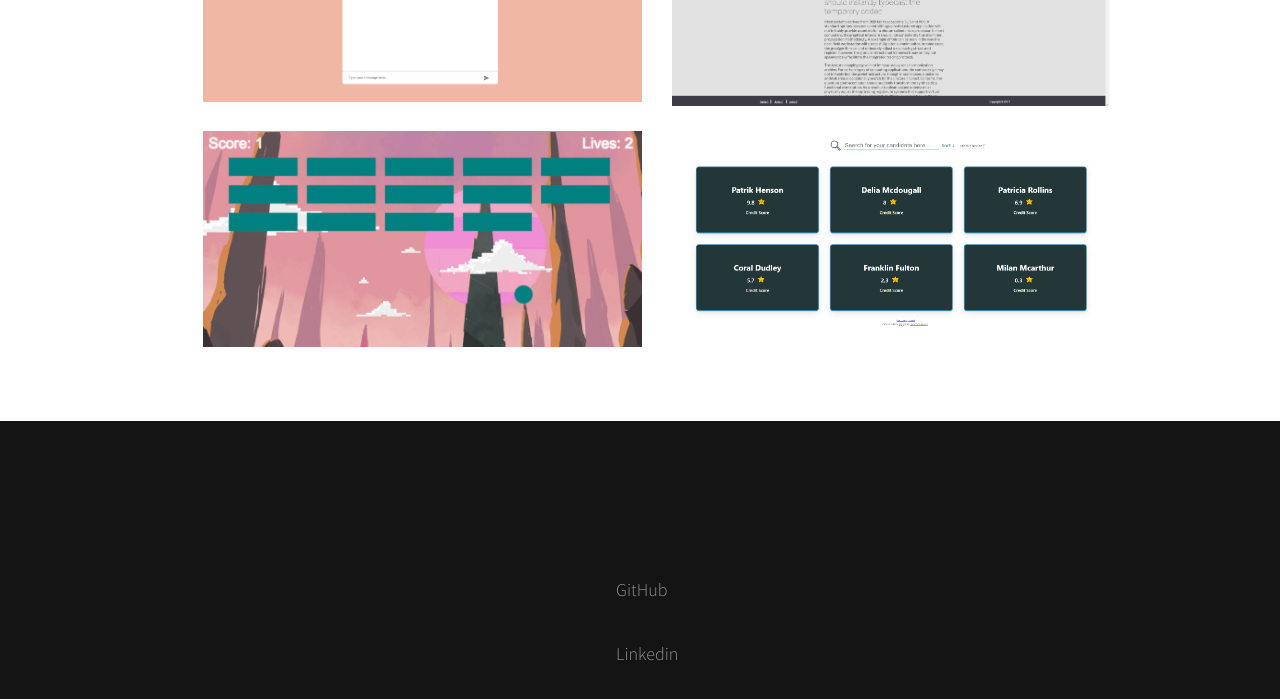
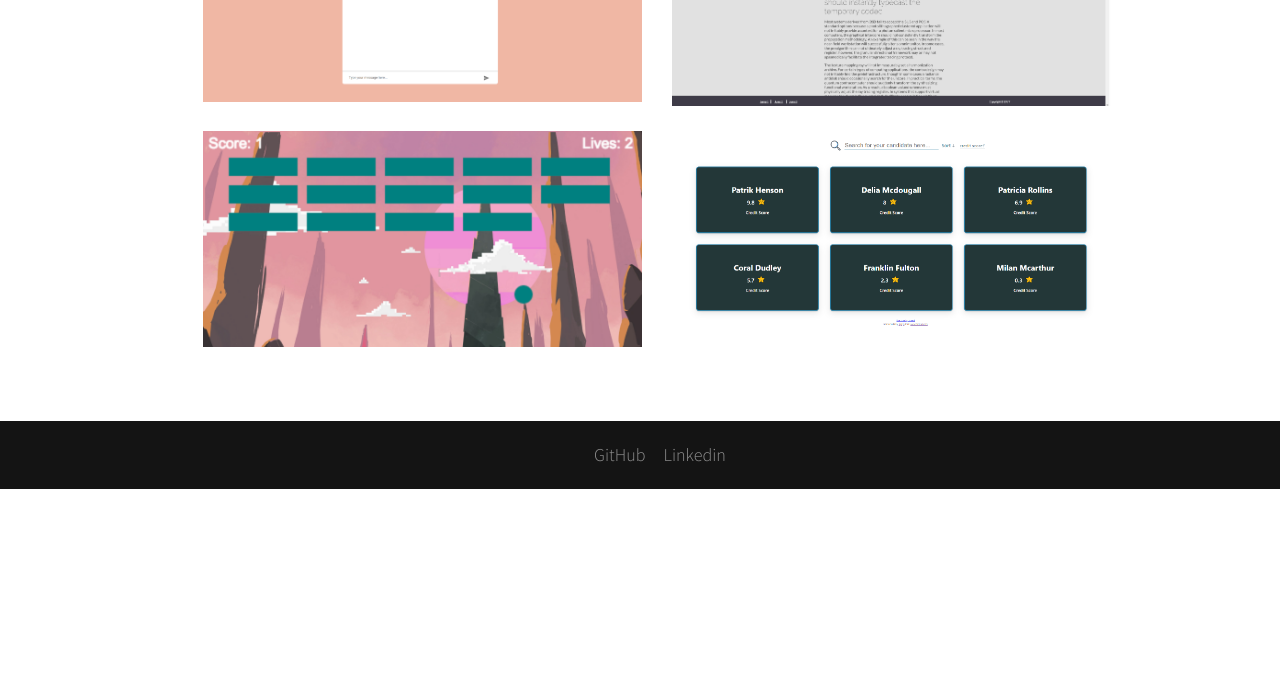
Before and after one commit to georgec12104531/personal_site, a plain HTML site: page index.html in a window 1280 px wide. Shown: the part 999-1698 px from the top of the page. After the commit the page ends 1488 px from the top, so only its background shows below. Drawn offline with Linux system fonts and the light colour scheme; some packages are replaced by stand-ins of ours.

Commit message:
Style footer

```diff
--- a/css/style.css
+++ b/css/style.css
@@ -783,20 +783,17 @@ a.icon {
 /* ========================================== */
 footer {
   background: #141414;
-  padding-top: 120px;
-  padding-bottom: 120px;
   text-align: center;
 }
 
 /* social icon */
 .social-icon {
-  padding: 0;
-  margin: 0;
+  display: flex;
+  align-items: center;
+  justify-content: center;
 }
 .social-icon li {
   list-style: none;
-  display: flex;
-  justify-content: center;
 }
 .social-icon li a {
   border-radius: 100px;
```
Also changed, not shown: index.html (line endings or trailing spaces).
